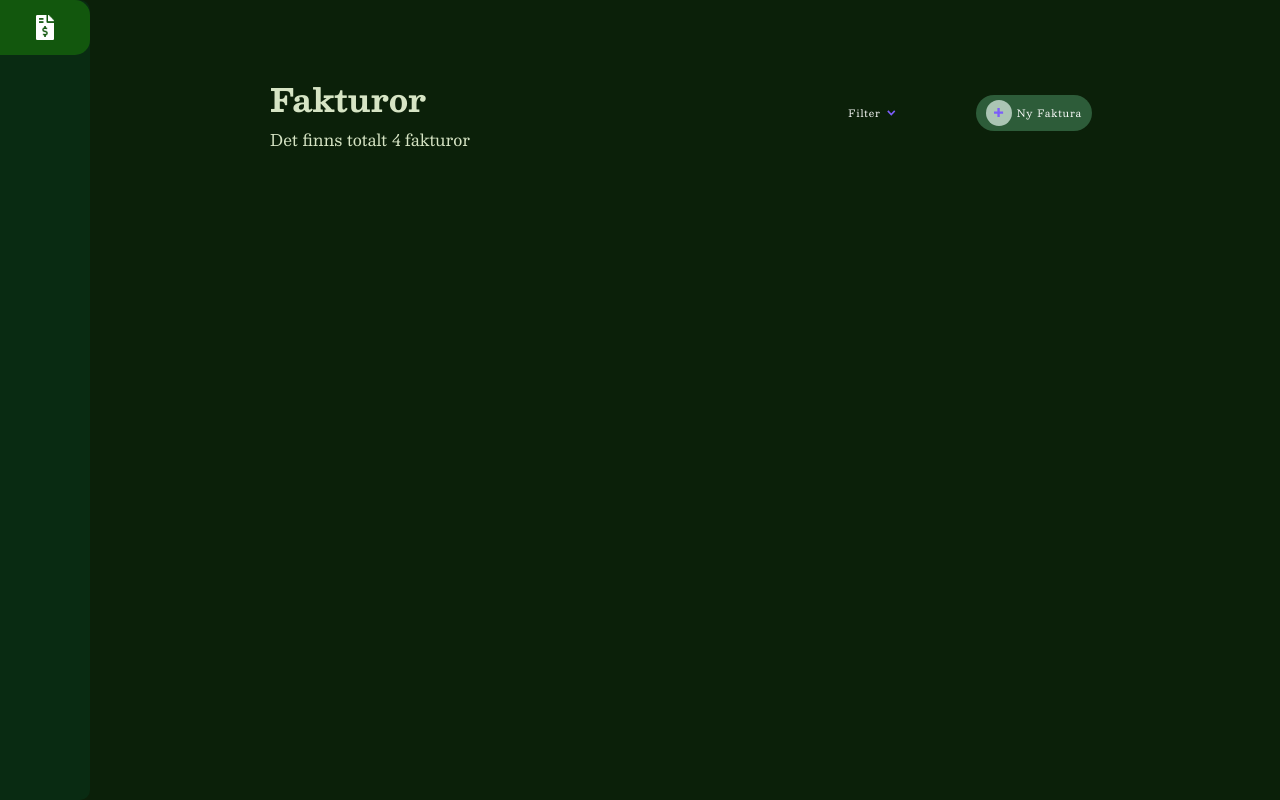
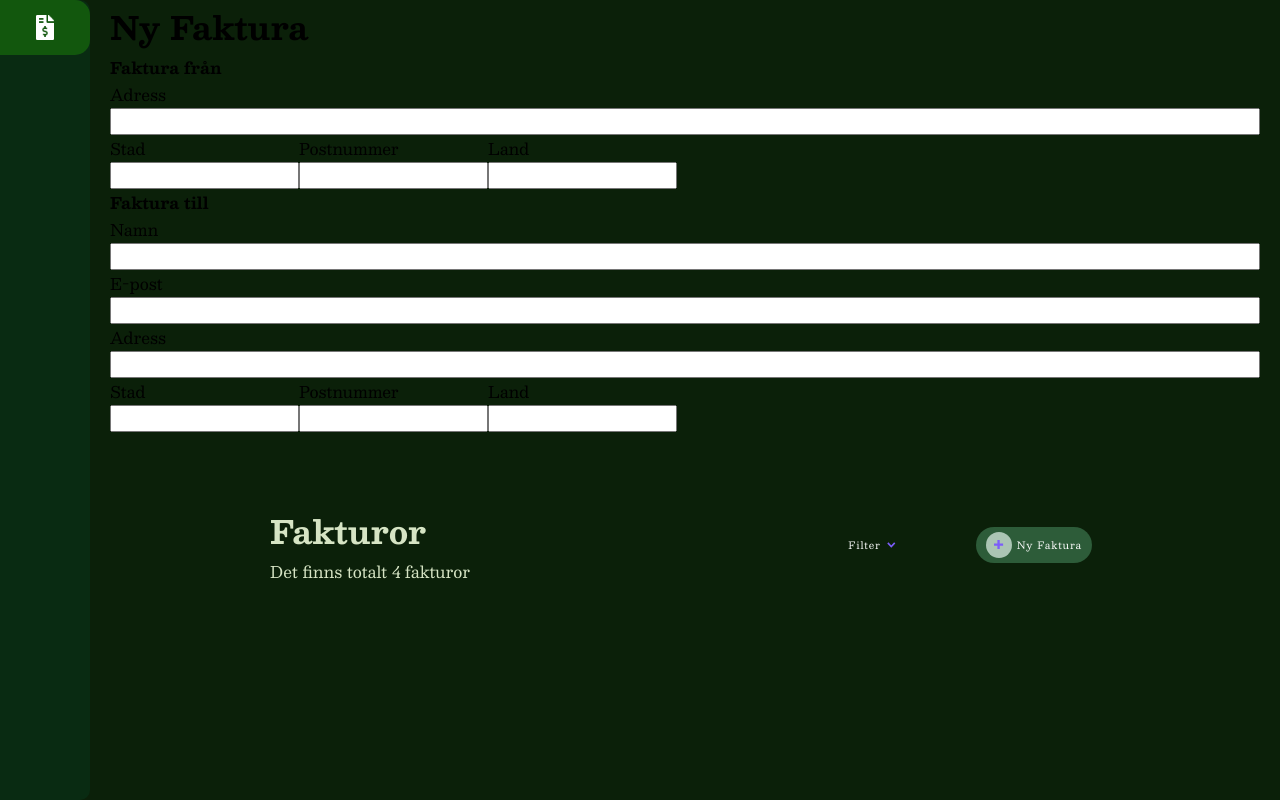
Before and after one commit to alianneElm/Fakturor_Vue.js-Firebase, a Vue app: page / in a window 1280 px wide. Shown: the top 800 px of the page. Built offline with nearby package versions, Linux system fonts and the light colour scheme; a web font is replaced by a local one.

Commit message:
BillModel component

```diff
--- a/src/App.vue
+++ b/src/App.vue
@@ -3,6 +3,7 @@
     <div class="app-container flex flex-column">
       <Nav/>
       <div class="app flex flex-column">
+        <BillModel/>
         <router-view />
       </div>
     </div>
@@ -11,9 +12,11 @@
 </template>
 <script>
 import Nav from './components/Nav';
+import BillModel from './components/BillModel';
 export default{
   components:{
     Nav,
+    BillModel,
   }
 }
 </script>
--- a/src/components/BillModel.vue
+++ b/src/components/BillModel.vue
@@ -21,11 +21,38 @@
                     <label for="billerCountry">Land</label>
                     <input required type="text" id="billerCountry" v-model="billerCountry">
                   </div>
-
                 </div>
 
           </div>
-
+          <div class="bill-to flex flex-column">
+            <h4>Faktura till</h4>
+              <div class="input flex flex-column">
+                <label for="clientName">Namn</label>
+                <input required type="text" id="clientName" v-model="clientName">
+              </div>
+              <div class="input flex flex-column">
+                <label for="clientEmail">E-post</label>
+                <input required type="text" id="clientEmail" v-model="clientEmail">
+              </div>
+              <div class="input flex flex-column">
+                <label for="clientStreetAddress">Adress</label>
+                <input required type="text" id="clientStreetAddress" v-model="clientStreetAddress">
+              </div>
+              <div class="location-details flex">
+                  <div class="input flex flex-column">
+                      <label for="clientCity">Stad</label>
+                      <input required type="text" id="clientCity" v-model="clientCity">
+                  </div>
+                  <div class="input flex flex-column">
+                    <label for="clientZipCode">Postnummer</label>
+                    <input required type="text" id="clientZipCode" v-model="clientZipCode">
+                  </div>
+                  <div class="input flex flex-column">
+                    <label for="clientCountry">Land</label>
+                    <input required type="text" id="clientCountry" v-model="clientCountry">
+                  </div>
+                </div>
+          </div>
       </form>
   </div>
 </template>
```
Lines whose indentation alone changed are shown as unchanged.
